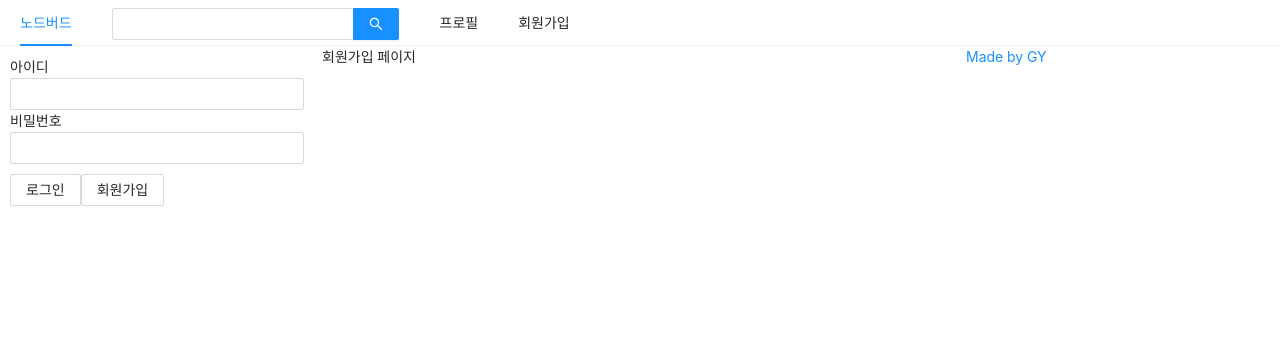
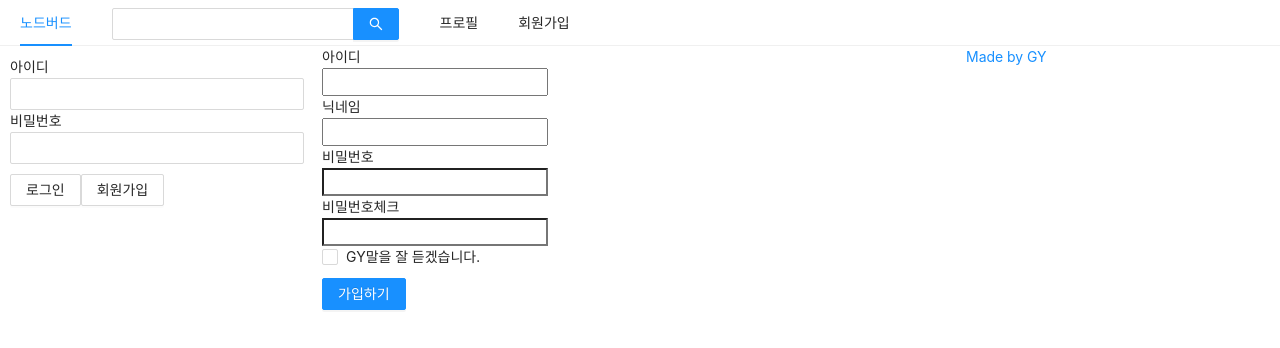
Before and after one commit to geunza/nextStudy, a Next.js app: page /signup in a window 1280 px wide. Shown: the top 348 px of the page. Built offline with nearby package versions, Linux system fonts and the light colour scheme.

Commit message:
회원가입 페이지 생성

```diff
--- a/pages/signup.js
+++ b/pages/signup.js
@@ -1,15 +1,106 @@
-import React from "react";
+import React, { useCallback, useState } from "react";
+import PropTypes from "prop-types";
 import Head from "next/head";
+import { Form, Checkbox, Button } from "antd";
 import AppLayout from "../components/AppLayout";
+import useInput from "../hooks/useInput";
+import styled from "styled-components";
 
-const Signup = () => {
+const ErrorMessage = styled.div`
+  color: red;
+`;
+const Signup = ({ setIsLoggedIn }) => {
+  const [id, onChangeId] = useInput("");
+  const [nickname, onChangeNickname] = useInput("");
+  const [password, onChangePassword] = useInput("");
+
+  const [passwordCheck, setPasswordCheck] = useState("");
+  const [passwordError, setPasswordError] = useState(false);
+  const onChangePasswordCheck = useCallback((e) => {
+    setPasswordCheck(e.target.value);
+    setPasswordError(e.target.value !== password);
+  });
+
+  const [term, setTerm] = useState(false);
+  const [termError, setTermError] = useState(false);
+  const onChangeTerm = useCallback((e) => {
+    setTerm(e.target.checked);
+    setTermError(false);
+  }, []);
+  const onSubmit = useCallback(() => {
+    if (password !== passwordCheck) {
+      return setPasswordError(true);
+    }
+    if (!term) {
+      return setTermError(true);
+    }
+    console.log(id, nickname, password);
+  }, [password, passwordCheck, term]);
+
   return (
     <>
       <Head>
         <title>회원가입 | NodeBird</title>
       </Head>
       <AppLayout>
-        <div>회원가입 페이지</div>
+        <div>
+          <Form onFinish={onSubmit}>
+            <div>
+              <label htmlFor="user-id">아이디</label>
+              <br />
+              <input name="user-id" value={id} required onChange={onChangeId} />
+            </div>
+            <div>
+              <label htmlFor="user-nickname">닉네임</label>
+              <br />
+              <input
+                name="user-nickname"
+                value={nickname}
+                required
+                onChange={onChangeNickname}
+              />
+            </div>
+            <div>
+              <label htmlFor="user-password">비밀번호</label>
+              <br />
+              <input
+                name="user-password"
+                type="password"
+                value={password}
+                required
+                onChange={onChangePassword}
+              />
+            </div>
+            <div>
+              <label htmlFor="user-password">비밀번호체크</label>
+              <br />
+              <input
+                name="user-password-check"
+                type="password"
+                value={passwordCheck}
+                required
+                onChange={onChangePasswordCheck}
+              />
+              <br />
+              {passwordError && (
+                <ErrorMessage>비밀번호가 일치하지 않습니다.</ErrorMessage>
+              )}
+            </div>
+            <div>
+              <Checkbox name="user-term" checked={term} onChange={onChangeTerm}>
+                GY말을 잘 듣겠습니다.
+              </Checkbox>
+              {termError && (
+                <ErrorMessage>약관에 동의하셔야 합니다.</ErrorMessage>
+              )}
+            </div>
+            <div style={{ marginTop: 10 }}>
+              <Button type="primary" htmlType="submit">
+                가입하기
+              </Button>
+            </div>
+          </Form>
+        </div>
       </AppLayout>
     </>
   );
```
